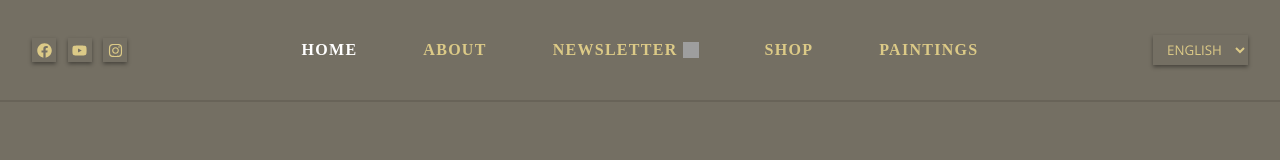
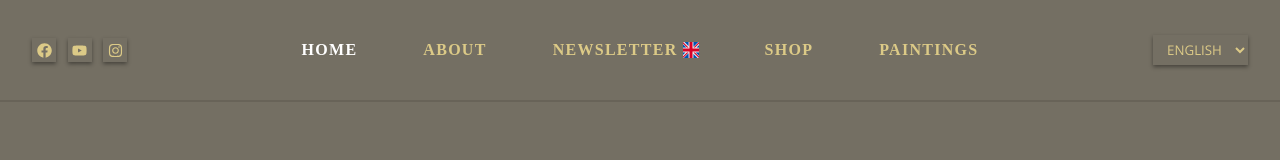
Before and after one commit to Murci2022/mate-kamaras-vite-multipage-EN-JP, a React (Vite) app: page / in a window 1280 px wide. Shown: the top 160 px of the page. Built offline with nearby package versions, Linux system fonts and the light colour scheme; grey boxes are pictures that could not be loaded; a web font is replaced by a local one.

Commit message:
debugging in nav flag logic

```diff
--- a/src/components/Navbar/Navbar.jsx
+++ b/src/components/Navbar/Navbar.jsx
@@ -78,7 +78,7 @@ const Navbar = () => {
           </a>
           <img
             style={{ width: '16px', height: '16px', marginLeft: '5px' }}
-            /* src={
+            src={
               lang === 'en'
                 ? images.en
                 : lang === 'jp'
@@ -89,9 +89,9 @@ const Navbar = () => {
                 ? images.ko
                 : lang === 'hu'
                 ? images.hu
-                : images.default // optional default case
-            } */
-            src={lang === 'en' ? images.en : images.jp}
+                : images.en // optional default case
+            }
+            /* src={lang === 'en' ? images.en : images.jp} */
             alt='english flag'
           />
         </li>
```
